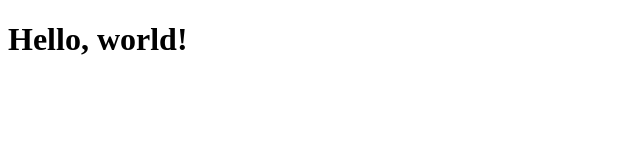
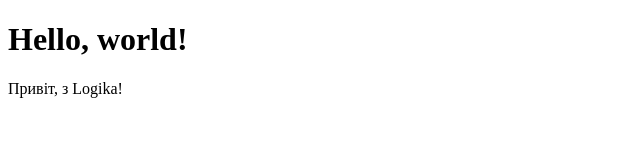
Before and after one commit to Lizz-pixel/quiz, a plain HTML site: page index.html in a window 1280 px wide. Shown: the whole page, without its empty margins (0-640 px from the left). Drawn offline with Linux system fonts and the light colour scheme.

Commit message:
Update index.html

```diff
--- a/index.html
+++ b/index.html
@@ -6,5 +6,6 @@
 </head>
   <body>
     <h1>Hello, world!</h1>
+    <p>Привіт, з Logika!</p>
   </body>
 </html>
```
